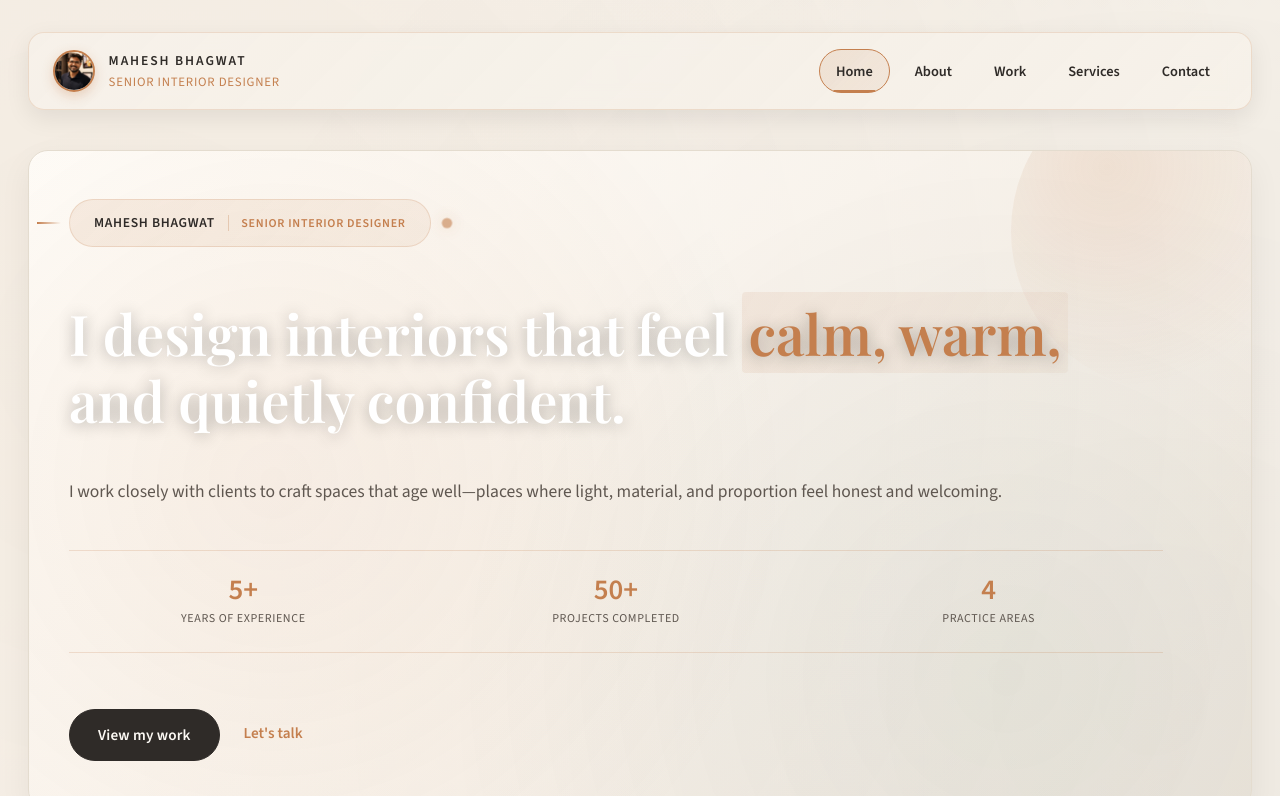
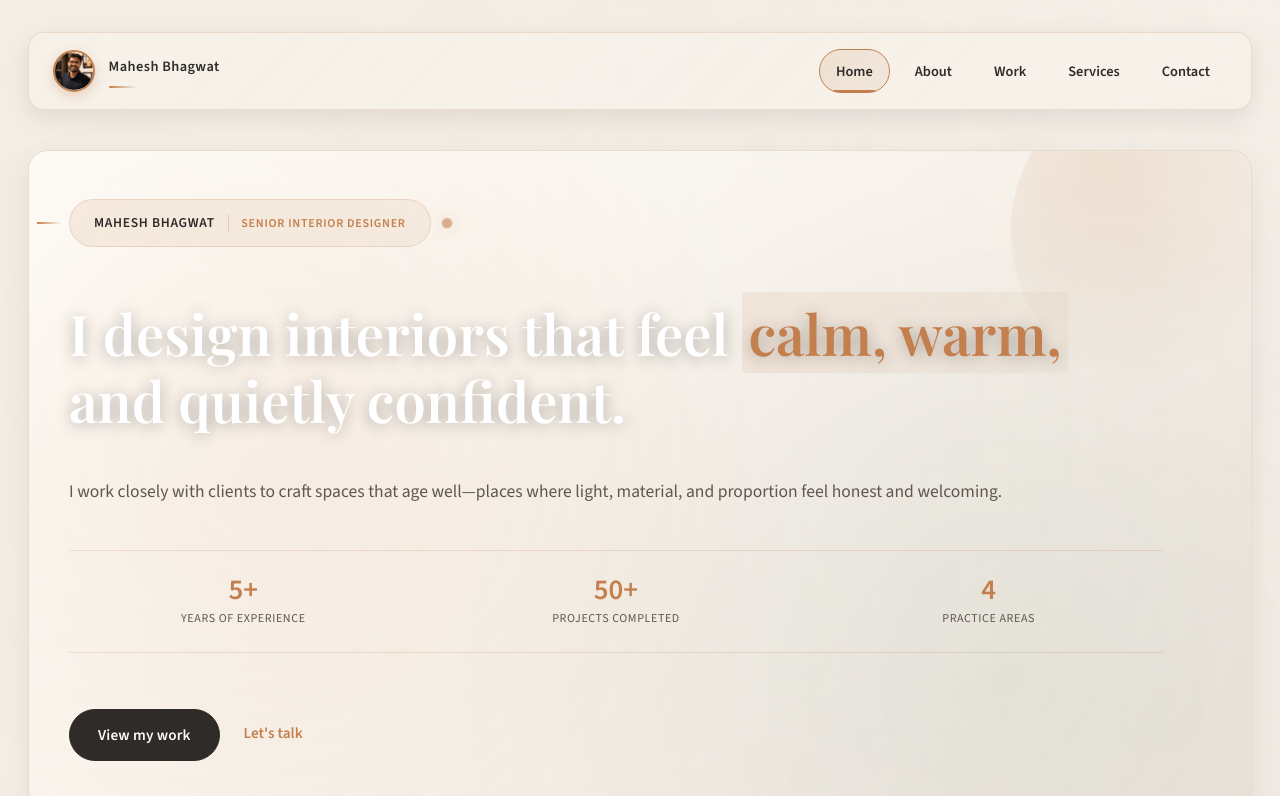
Before and after one commit to maheshbhagwat97/mahesh-portfolio, a React (Vite) app: page / in a window 1280 px wide. Shown: the top 796 px of the page. Built offline with nearby package versions, Linux system fonts and the light colour scheme.

Commit message:
refactor: remove senior interior designer text and add creative accent line

```diff
--- a/src/App.css
+++ b/src/App.css
@@ -87,14 +87,35 @@
 .brand-info {
   display: flex;
   flex-direction: column;
-  gap: 0.05rem;
-}
-
-.brand-info .eyebrow {
+  gap: 0.5rem;
+  justify-content: center;
+}
+
+.brand-name {
   margin: 0;
-  font-size: 0.85rem;
+  font-size: 0.9rem;
   font-weight: 700;
   color: var(--text);
+  letter-spacing: 0.03em;
+}
+
+.brand-accent {
+  width: 28px;
+  height: 2px;
+  background: linear-gradient(90deg, var(--accent), transparent);
+  border-radius: 1px;
+  animation: slideInRight 0.7s ease 0.3s both;
+}
+
+@keyframes slideInRight {
+  from {
+    width: 0;
+    opacity: 0;
+  }
+  to {
+    width: 28px;
+    opacity: 1;
+  }
 }
 
 .role {
--- a/src/components/Layout.jsx
+++ b/src/components/Layout.jsx
@@ -29,8 +29,8 @@ function Layout() {
             />
           </div>
           <div className="brand-info">
-            <p className="eyebrow">Mahesh Bhagwat</p>
-            <p className="role">Senior Interior Designer</p>
+            <p className="brand-name">Mahesh Bhagwat</p>
+            <div className="brand-accent"></div>
           </div>
         </div>
         <nav className="nav-links" aria-label="Primary">
```
